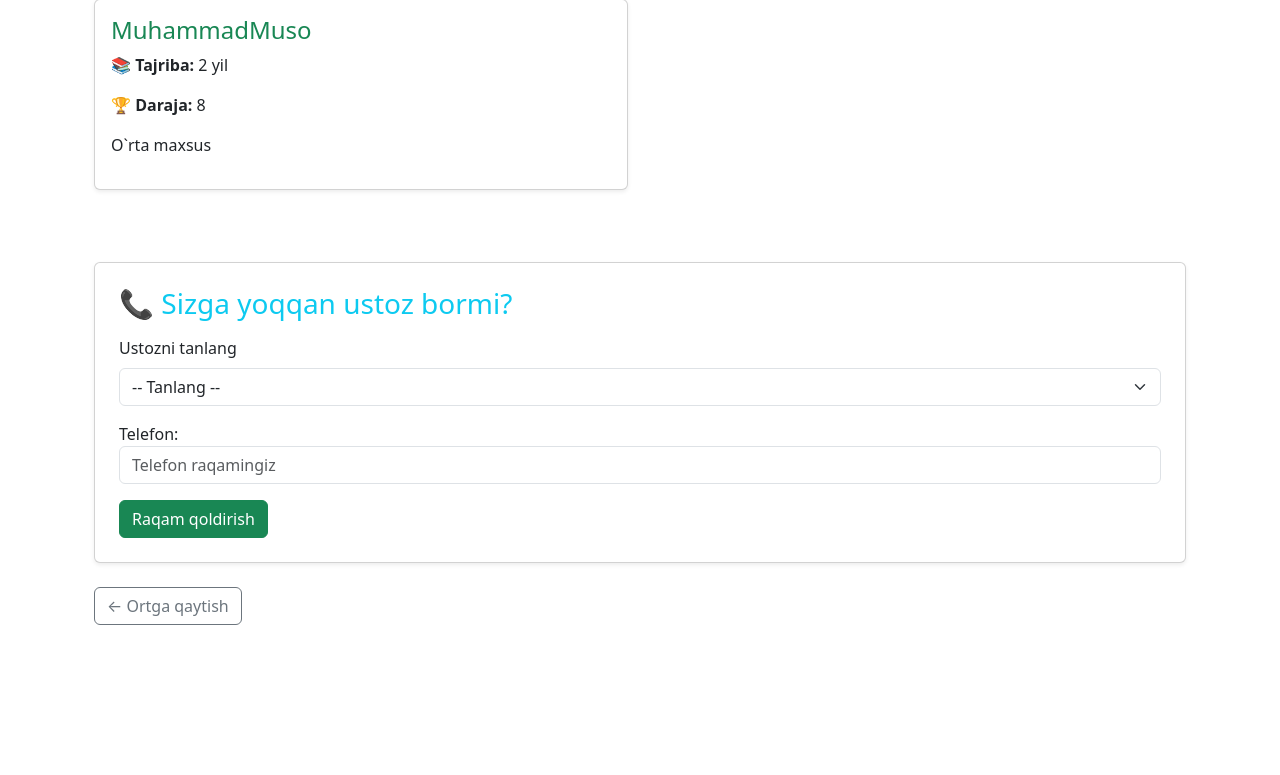
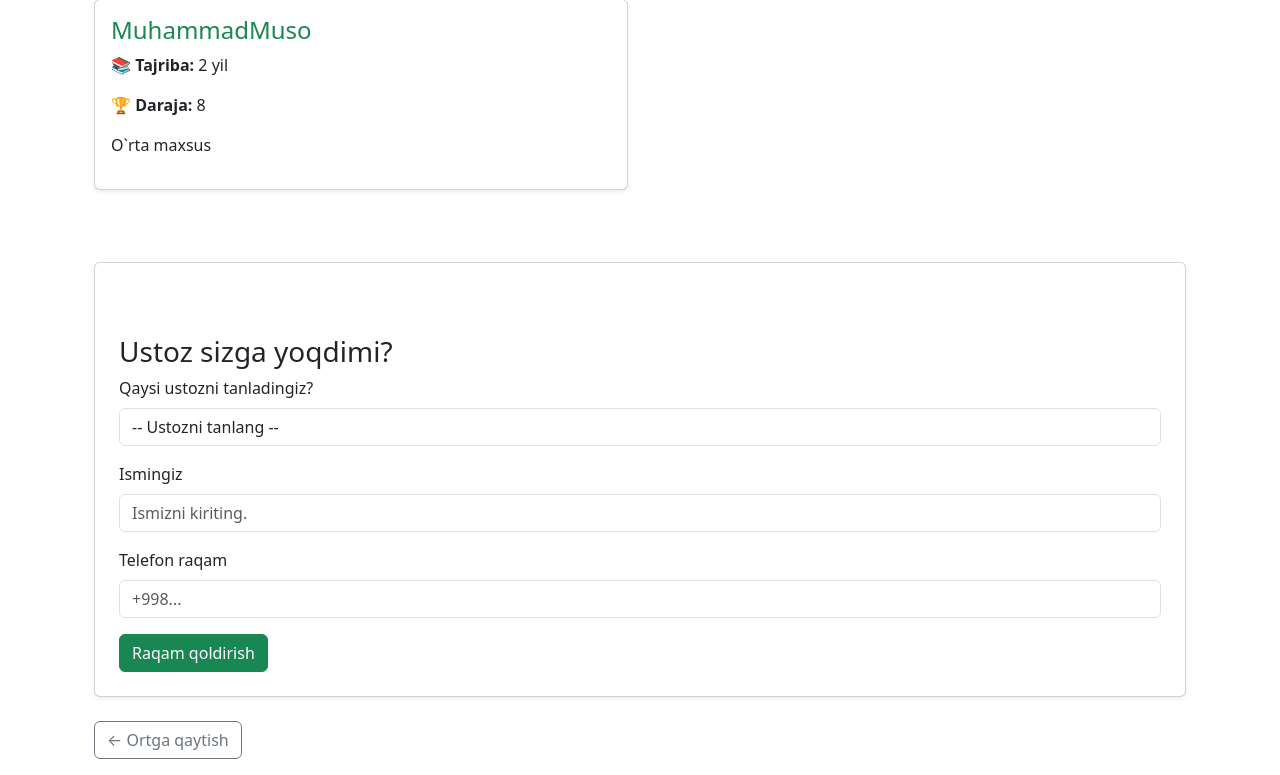
Before and after one commit to muhammadmusoabdukadirov/Markaz-uchun-loyiha, a Django app: page /fan/1/ in a window 1280 px wide. Shown: the part 157-932 px from the top of the page. Before the commit the page ends 782 px from the top, so only its background shows below. Run offline with Django 5.2, Linux system fonts and the light colour scheme; data comes from the database, SQL or seed files in the repository; both versions use the stored data as it was after the commit.

Commit message:
7-commit: Ustoz o‘zgartirish sahifasi tayyor

```diff
--- a/core/forms.py
+++ b/core/forms.py
@@ -4,7 +4,4 @@ from .models import Aloqa
 class AloqaForm(forms.ModelForm):
     class Meta:
         model = Aloqa
-        fields = ['telefon']
-        widgets = {
-            'telefon': forms.TextInput(attrs={'class': 'form-control', 'placeholder': 'Telefon raqamingiz'}),
-        }
+        fields = ['ism', 'telefon']
--- a/core/models.py
+++ b/core/models.py
@@ -21,9 +21,10 @@ class Ustoz(models.Model):
 
 
 class Aloqa(models.Model):
+    ism = models.CharField(max_length=100, default="Anonim")
     telefon = models.CharField(max_length=20)
     ustoz = models.ForeignKey(Ustoz, on_delete=models.CASCADE)
     sana = models.DateTimeField(auto_now_add=True)
 
     def __str__(self):
-        return f"{self.telefon} → {self.ustoz.ism}"
+        return f"{self.ism} — {self.telefon} → {self.ustoz.ism}"
--- a/core/templates/core/admin_dashboard.html
+++ b/core/templates/core/admin_dashboard.html
@@ -1,4 +1,4 @@
-{% extends 'core/base.html' %}
+Durdona{% extends 'core/base.html' %}
 {% block title %}Admin Paneli{% endblock %}
 
 {% block content %}
--- a/core/templates/core/aloqalar.html
+++ b/core/templates/core/aloqalar.html
@@ -105,5 +105,7 @@
     {% endif %}
 
     <a href="/" class="btn btn-outline-primary mt-4">← Bosh sahifaga qaytish</a>
+    <a href="{% url 'admin_dashboard' %}" class="btn btn-outline-secondary mt-4">← Ortga qaytish</a>
+
 </div>
 {% endblock %}
--- a/core/templates/core/fanlar_boshqaruv.html
+++ b/core/templates/core/fanlar_boshqaruv.html
@@ -34,4 +34,6 @@
         {% endfor %}
     </tbody>
 </table>
+         <a href="{% url 'admin_dashboard' %}" class="btn btn-outline-secondary mt-4">← Ortga qaytish</a>
+
 {% endblock %}
--- a/core/templates/core/ustozlar.html
+++ b/core/templates/core/ustozlar.html
@@ -34,21 +34,32 @@
 
     <!-- Aloqa formasi -->
     <div class="card mt-5 p-4 shadow-sm">
-        <h3 class="mb-3 text-info">📞 Sizga yoqqan ustoz bormi?</h3>
+        <h3 class="mt-5">Ustoz sizga yoqdimi?</h3>
         <form method="post">
             {% csrf_token %}
             <div class="mb-3">
-                <label for="ustoz_id" class="form-label">Ustozni tanlang</label>
-                <select name="ustoz_id" id="ustoz_id" class="form-select" required>
-                    <option value="">-- Tanlang --</option>
+                <label for="ustoz_id" class="form-label">Qaysi ustozni tanladingiz?</label>
+                <select name="ustoz_id" id="ustoz_id" class="form-control" required>
+                    <option value="">-- Ustozni tanlang --</option>
                     {% for ustoz in ustozlar %}
                         <option value="{{ ustoz.id }}">{{ ustoz.ism }}</option>
                     {% endfor %}
                 </select>
             </div>
-            {{ form.as_p }}
+
+            <div class="mb-3">
+                <label for="id_ism" class="form-label">Ismingiz</label>
+                <input type="text" name="ism" class="form-control" required placeholder="Ismizni kiriting.">
+            </div>
+
+            <div class="mb-3">
+                <label for="id_telefon" class="form-label">Telefon raqam</label>
+                <input type="text" name="telefon" class="form-control" required placeholder="+998...">
+            </div>
+
             <button type="submit" class="btn btn-success">Raqam qoldirish</button>
         </form>
+
     </div>
 
     <p class="mt-4"><a href="/" class="btn btn-outline-secondary">← Ortga qaytish</a></p>
```
Also changed, not shown: core/migrations/0002_aloqa_ism.py (added), db.sqlite3.
